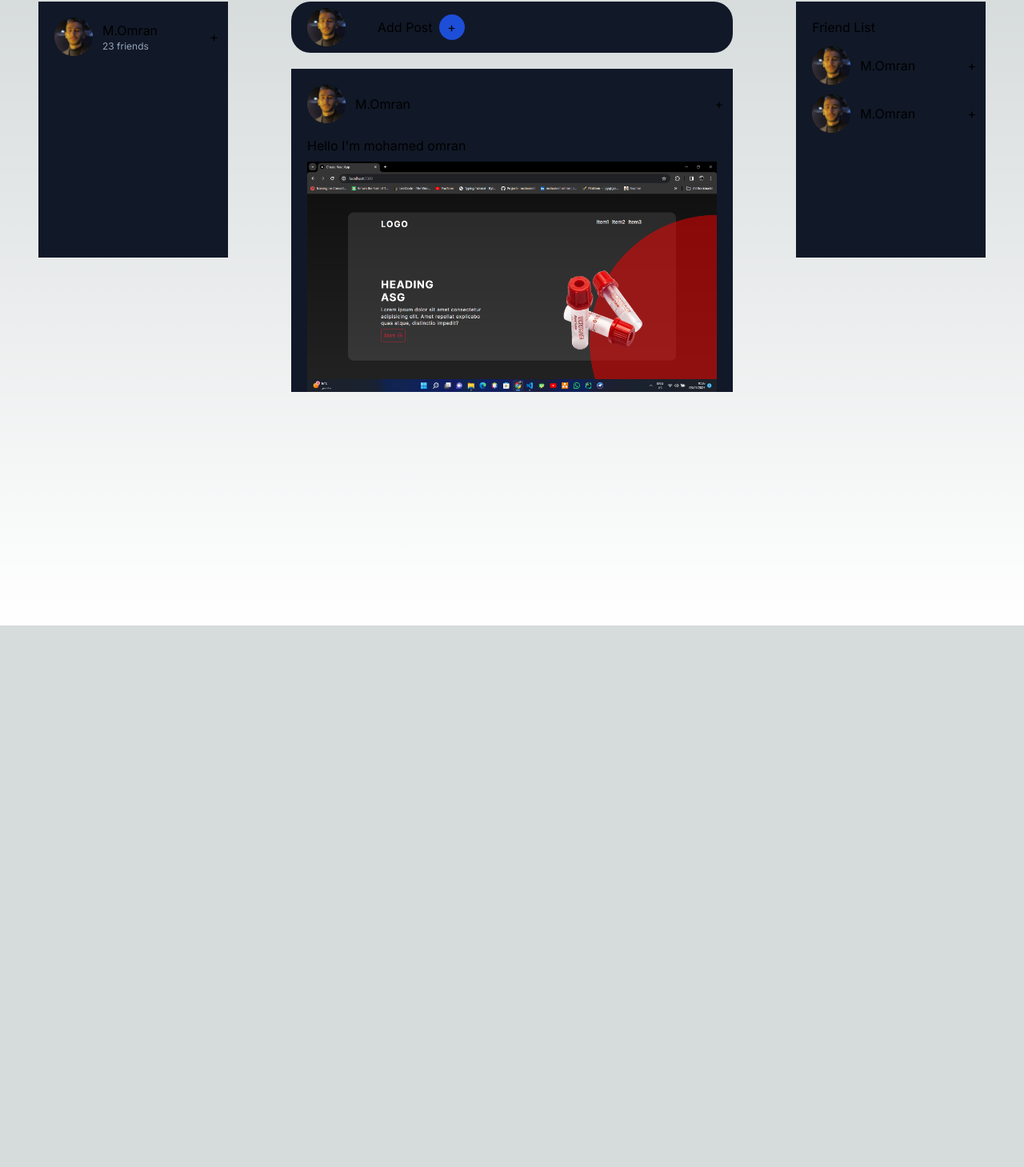
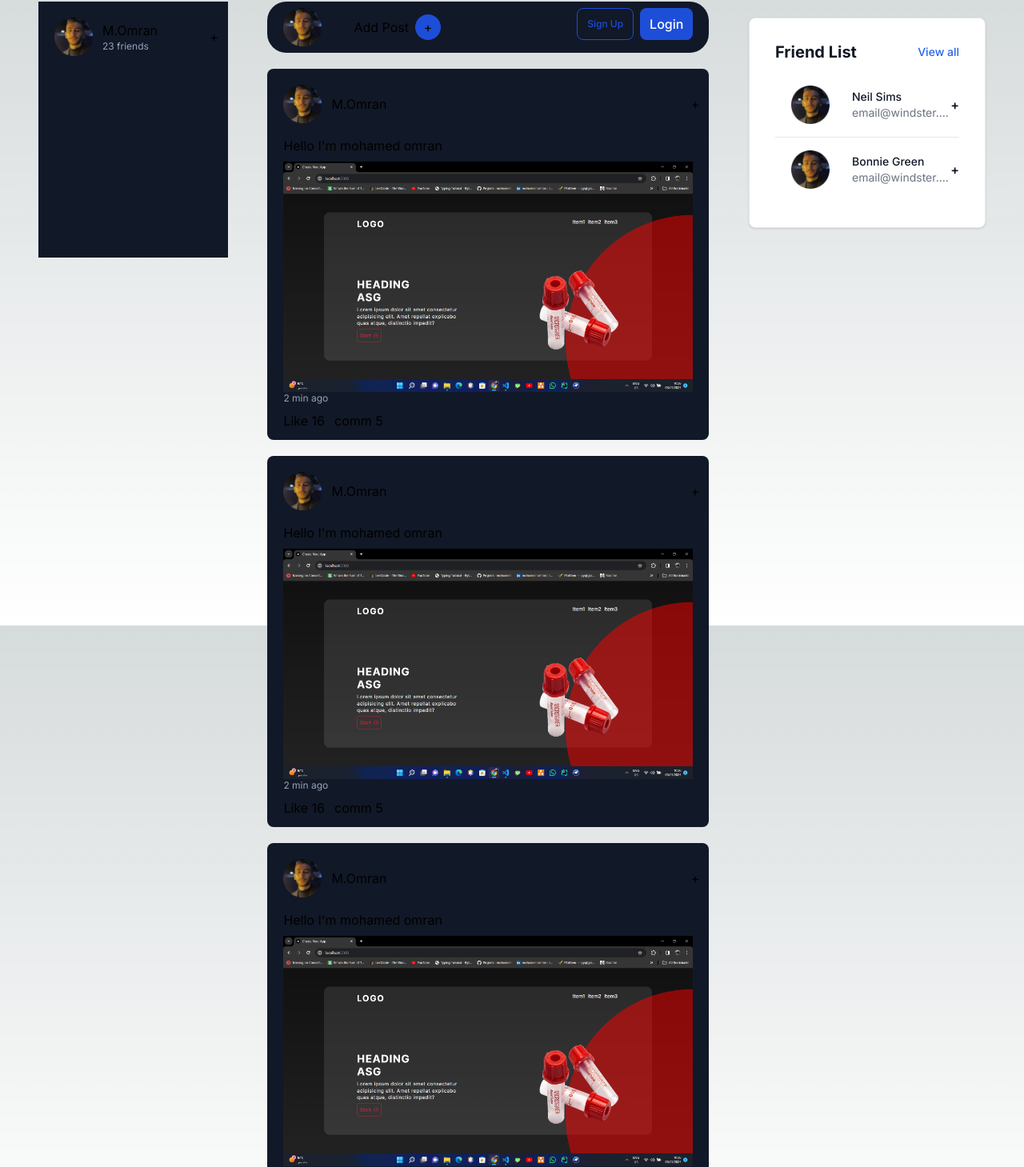
Before and after one commit to mohamed7omran/Social-App, a Next.js app in the folder my-app/: page /homePage in a window 1280 px wide. Shown: the part 18-1477 px from the top of the page at 80% size. Before the commit the page ends 800 px from the top, so only its background shows below. Built offline with nearby package versions, Linux system fonts and the light colour scheme.

Commit message:
ubdate the style

```diff
--- a/my-app/src/components/friendsPage/friends.jsx
+++ b/my-app/src/components/friendsPage/friends.jsx
@@ -3,10 +3,27 @@ import Image from "next/image";
 
 const Friends = () => {
   return (
-    <div className=" bg-gray-900 h-80 w-1/5 pt-5 mt-5">
-      <h1 className="ml-5 mb-3">Friend List</h1>
-      <div className="flex mb-3 items-center ">
-        <div className="image  ml-5 mr-3 rounded-full w-12 h-12 flex justify-center items-center ">
+    <div className="  h-80 w-1/4 pt-5 mt-5">
+      <div className="w-full max-w-md p-4 bg-white border border-gray-200 rounded-lg shadow sm:p-8 dark:bg-gray-800 dark:border-gray-700">
+        <div className="flex items-center justify-between mb-4">
+          <h5 className="text-xl font-bold leading-none text-gray-900 dark:text-white">
+            Friend List
+          </h5>
+          <a
+            href="#"
+            className="text-sm font-medium text-blue-600 hover:underline dark:text-blue-500"
+          >
+            View all
+          </a>
+        </div>
+        <div className="flow-root">
+          <ul
+            role="list"
+            className="divide-y divide-gray-200 dark:divide-gray-700"
+          >
+            <li className="py-3 sm:py-4">
+              <div className="flex items-center">
+                <div className="image ml-5 mr-3 rounded-full w-12 h-12 flex justify-center items-center ">
                   <Image
                     src="/image/avatar.png"
                     alt="Picture of the author"
@@ -14,11 +31,22 @@ const Friends = () => {
                     height={500}
                   />
                 </div>
-        <h2>M.Omran</h2>
-        <div className="flex grow justify-end mr-3">+</div>
+                <div className="flex-1 min-w-0 ms-4">
+                  <p className="text-sm font-medium text-gray-900 truncate dark:text-white">
+                    Neil Sims
+                  </p>
+                  <p className="text-sm text-gray-500 truncate dark:text-gray-400">
+                    email@windster.com
+                  </p>
                 </div>
-      <div className="flex mb-3 items-center ">
-        <div className="image  ml-5 mr-3 rounded-full w-12 h-12 flex justify-center items-center ">
+                <div className="inline-flex items-center text-base font-semibold text-gray-900 dark:text-white">
+                  +
+                </div>
+              </div>
+            </li>
+            <li className="py-3 sm:py-4">
+              <div className="flex items-center ">
+                <div className="image ml-5 mr-3 rounded-full w-12 h-12 flex justify-center items-center ">
                   <Image
                     src="/image/avatar.png"
                     alt="Picture of the author"
@@ -26,8 +54,21 @@ const Friends = () => {
                     height={500}
                   />
                 </div>
-        <h2>M.Omran</h2>
-        <div className="flex grow justify-end mr-3">+</div>
+                <div className="flex-1 min-w-0 ms-4">
+                  <p className="text-sm font-medium text-gray-900 truncate dark:text-white">
+                    Bonnie Green
+                  </p>
+                  <p className="text-sm text-gray-500 truncate dark:text-gray-400">
+                    email@windster.com
+                  </p>
+                </div>
+                <div className="inline-flex items-center text-base font-semibold text-gray-900 dark:text-white">
+                  +
+                </div>
+              </div>
+            </li>
+          </ul>
+        </div>
       </div>
     </div>
   );
--- a/my-app/src/components/scroll/scroll.jsx
+++ b/my-app/src/components/scroll/scroll.jsx
@@ -1,6 +1,5 @@
 import React from "react";
 import Image from "next/image";
-import styles from "./scroll.css";
 const Scroll = () => {
   return (
     <div className="  w-2/4 pt-5 px-5 h-screen">
@@ -17,9 +16,24 @@ const Scroll = () => {
         <h1 className=" ml-2 bg-blue-700 rounded-full w-8 h-8 flex justify-center items-center ">
           +
         </h1>
+        <div className="flex grow justify-end mr-3">
+          <button
+            type="button"
+            className="duration-500 text-xs text-blue-700 hover:text-white border border-blue-700 hover:bg-blue-800 focus:ring-4 focus:outline-none focus:ring-blue-300 font-medium rounded-lg px-3 py-2 text-center me-2 mb-2 dark:border-blue-500 dark:text-blue-500 dark:hover:text-white dark:hover:bg-blue-500 dark:focus:ring-blue-800"
+          >
+            Sign Up
+          </button>
+          <button
+            type="button"
+            className="duration-500 text-white bg-blue-700 hover:bg-blue-800 focus:ring-4 focus:ring-blue-300 font-medium rounded-lg text-xm px-3 py-2 me-2 mb-2 dark:bg-blue-600 dark:hover:bg-blue-700 focus:outline-none dark:focus:ring-blue-800"
+          >
+            Login
+          </button>
+        </div>
       </div>
 
-      <div className="bg-gray-900">
+      <div className="posts">
+        <div className=" post bg-gray-900 pb-3 rounded-lg">
           <div className="mt-5 pt-5 ">
             <div className="flex items-center ">
               <div className="image ml-5 mr-3 rounded-full w-12 h-12 flex justify-center items-center ">
@@ -42,6 +56,78 @@ const Scroll = () => {
                 height={500}
               />
             </div>
+            <div className="pl-5">
+              <h2 className="text-xs text-slate-400">2 min ago</h2>
+              <div className="flex mt-2 ">
+                <div>Like 16</div>
+                <div className="ml-3">comm 5</div>
+              </div>
+            </div>
+          </div>
+        </div>
+        <div className="post bg-gray-900 pb-3 rounded-lg">
+          <div className="mt-5 pt-5 ">
+            <div className="flex items-center ">
+              <div className="image ml-5 mr-3 rounded-full w-12 h-12 flex justify-center items-center ">
+                <Image
+                  src="/image/avatar.png"
+                  alt="Picture of the author"
+                  width={500}
+                  height={500}
+                />
+              </div>
+              <h2>M.Omran</h2>
+              <div className="flex grow justify-end mr-3">+</div>
+            </div>
+            <p className="ml-5 mt-4">Hello I'm mohamed omran</p>
+            <div className=" px-5 mt-2 ">
+              <Image
+                src="/image/photo.png"
+                alt="Picture of the author"
+                width={1000}
+                height={500}
+              />
+            </div>
+            <div className="pl-5">
+              <h2 className="text-xs text-slate-400">2 min ago</h2>
+              <div className="flex mt-2 ">
+                <div>Like 16</div>
+                <div className="ml-3">comm 5</div>
+              </div>
+            </div>
+          </div>
+        </div>
+        <div className="post bg-gray-900 pb-3 rounded-lg">
+          <div className="mt-5 pt-5 ">
+            <div className="flex items-center ">
+              <div className="image ml-5 mr-3 rounded-full w-12 h-12 flex justify-center items-center ">
+                <Image
+                  src="/image/avatar.png"
+                  alt="Picture of the author"
+                  width={500}
+                  height={500}
+                />
+              </div>
+              <h2>M.Omran</h2>
+              <div className="flex grow justify-end mr-3">+</div>
+            </div>
+            <p className="ml-5 mt-4">Hello I'm mohamed omran</p>
+            <div className=" px-5 mt-2 ">
+              <Image
+                src="/image/photo.png"
+                alt="Picture of the author"
+                width={1000}
+                height={500}
+              />
+            </div>
+            <div className="pl-5">
+              <h2 className="text-xs text-slate-400">2 min ago</h2>
+              <div className="flex mt-2 ">
+                <div>Like 16</div>
+                <div className="ml-3">comm 5</div>
+              </div>
+            </div>
+          </div>
         </div>
       </div>
     </div>
```
Lines whose indentation alone changed are shown as unchanged.
